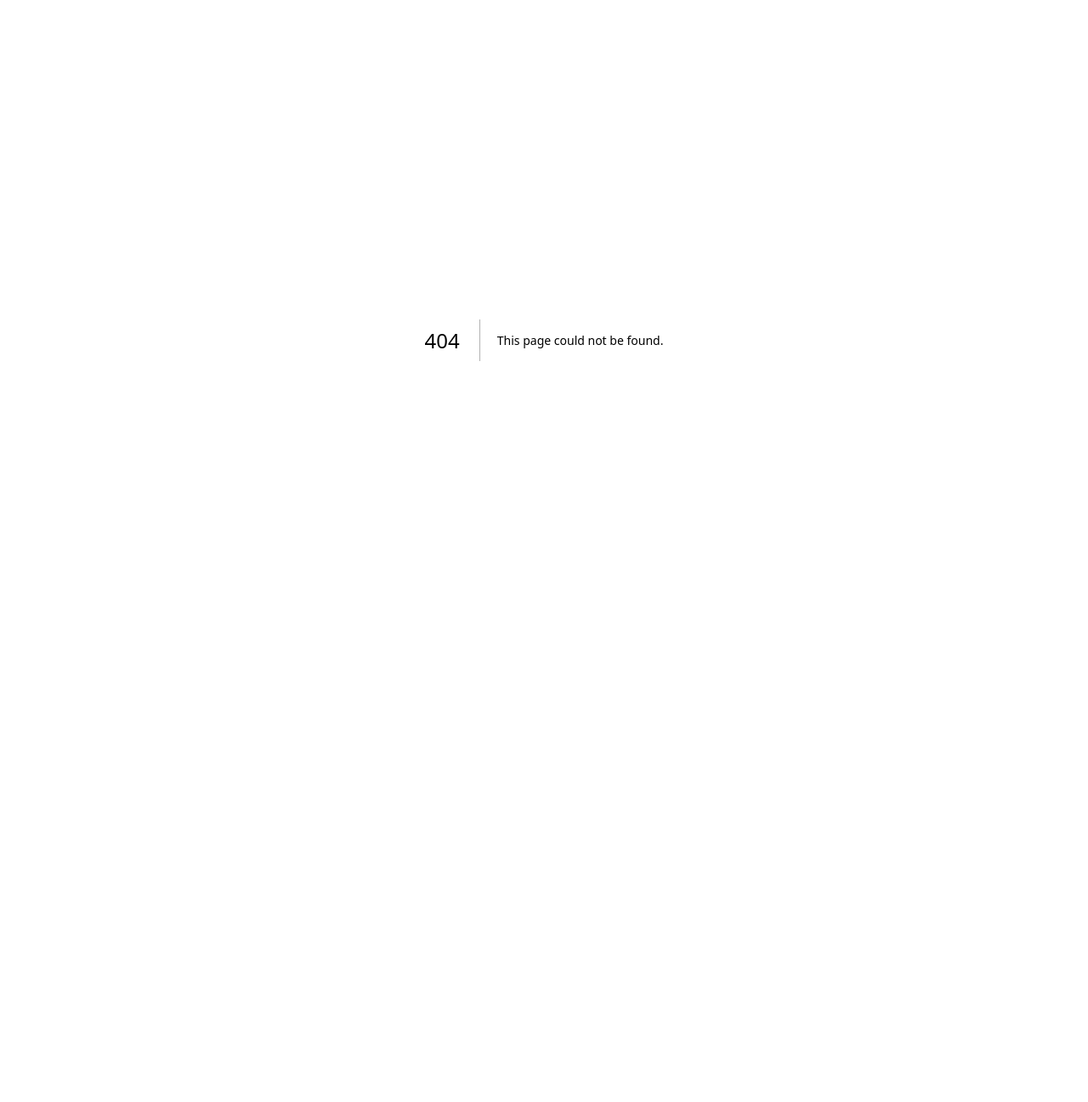
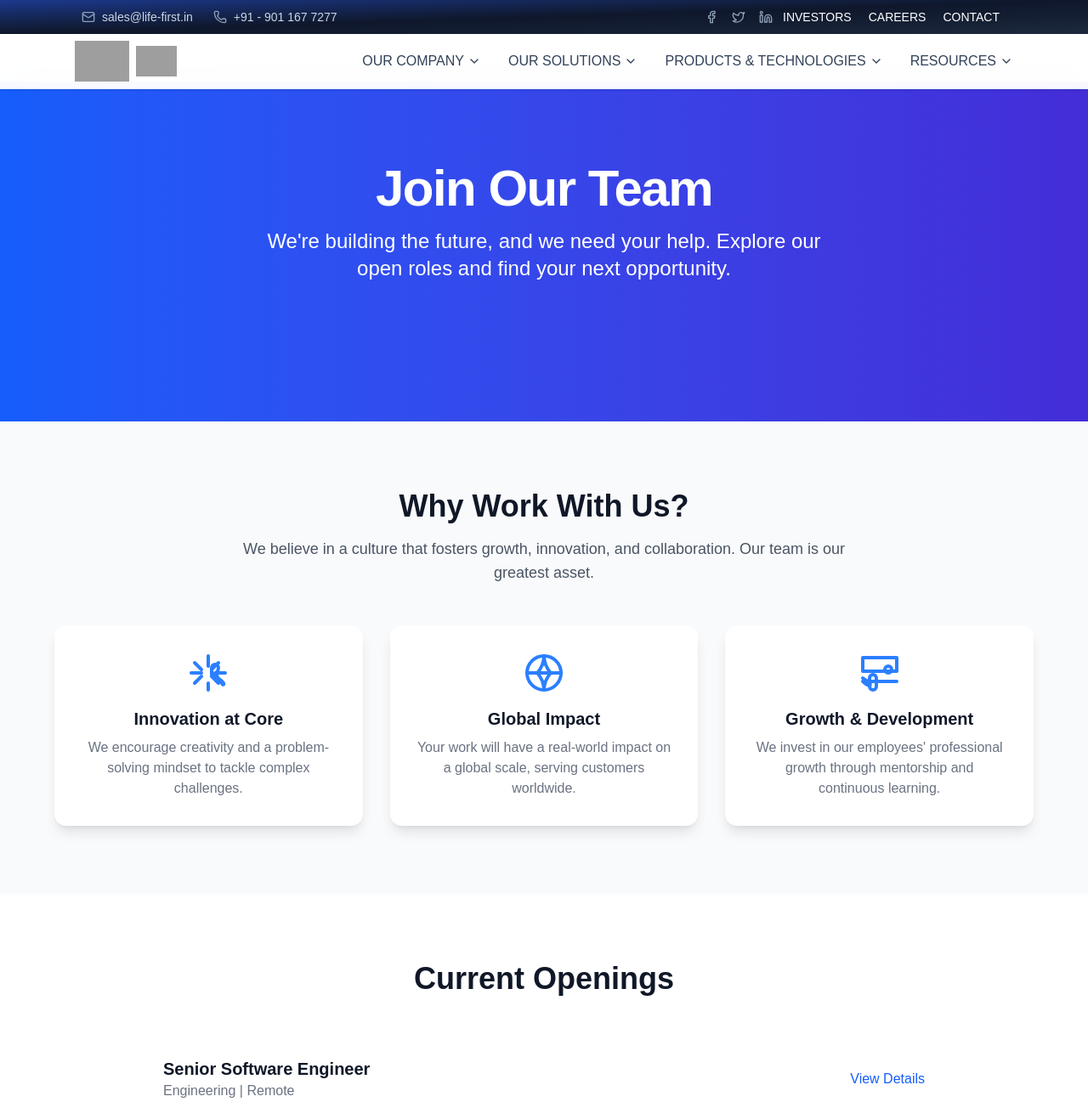
Before and after one commit to Animish2002/lifefirst, a Next.js app: page /careers in a window 1280 px wide. Before the commit this address had no page. Shown: the top 1297 px of the page at 85% size. Before the commit the page ends 800 px from the top, so only its background shows below. Built offline with nearby package versions, Linux system fonts and the light colour scheme; grey boxes are pictures that could not be loaded; a web font is replaced by a local one.

Commit message:
new changes

```diff
--- a/src/Landing/Navigation.tsx
+++ b/src/Landing/Navigation.tsx
@@ -60,43 +60,6 @@ const navLinks: NavLink[] = [
       {
         name: "Packaged Water Treatment Plant",
         path: "/solutions/water-treatment",
-      },
-      {
-        name: "Other Products",
-        path: "/solutions/other-products",
-        subItems: [
-          {
-            name: "Ultrafiltration Systems (UF)",
-            path: "/solutions/ultrafiltration",
-          },
-          {
-            name: "Reverse Osmosis Systems (RO)",
-            path: "/solutions/reverse-osmosis",
-          },
-          {
-            name: "Pressure Sand Filters (PSF)",
-            path: "/solutions/pressure-sand-filters",
-          },
-          {
-            name: "Activated Carbon Filters (ACF)",
-            path: "/solutions/activated-carbon-filters",
-          },
-          { name: "Lamella Clarifier", path: "/solutions/lamella-clarifier" },
-          {
-            name: "Clarifier Mechanism",
-            path: "/solutions/clarifier-mechanism",
-          },
-          { name: "Tube Settlers", path: "/solutions/tube-settlers" },
-          { name: "Water Softeners", path: "/solutions/water-softeners" },
-          {
-            name: "Demineralization Systems (DM)",
-            path: "/solutions/demineralization",
-          },
-          {
-            name: "Chemical Dosing Systems",
-            path: "/solutions/chemical-dosing",
-          },
-        ],
       },
       {
         name: "Sanitation Solutions",
@@ -230,6 +193,11 @@ const Navigation: React.FC = () => {
     }));
   };
 
+  const handleMobileLinkClick = () => {
+    setIsMobileMenuOpen(false);
+    setMobileExpandedItems({});
+  };
+
   // Mega Menu for Desktop
   const renderMegaMenu = (item: NavLink) => {
     const isOpen = activeDropdown === item.name;
@@ -242,7 +210,7 @@ const Navigation: React.FC = () => {
         onMouseLeave={handleMouseLeave}
       >
         <motion.div
-          className="text-slate-700 hover:text-blue-600 transition-colors text-md font-medium relative cursor-pointer flex items-center space-x-1 uppercase "
+          className="text-slate-700 hover:text-blue-600 transition-colors text-md font-medium relative cursor-pointer flex items-center space-x-1 uppercase"
           whileHover={{ y: -2 }}
         >
           {item.path ? (
@@ -341,7 +309,7 @@ const Navigation: React.FC = () => {
                   </div>
                 </div>
               ) : (
-                // Standard dropdown for Our Company
+                // Standard dropdown for Our Company and Resources
                 <div className="py-2">
                   {item.subItems.map((subItem) => (
                     <Link href={subItem.path} key={subItem.name}>
@@ -374,7 +342,7 @@ const Navigation: React.FC = () => {
     return (
       <div key={item.name} className="border-b border-gray-100 last:border-b-0">
         <motion.button
-          className="w-full text-left flex justify-between items-center py-4 text-slate-700 hover:text-blue-600 transition-colors font-medium text-lg "
+          className="w-full text-left flex justify-between items-center py-4 text-slate-700 hover:text-blue-600 transition-colors font-medium text-lg"
           onClick={() => toggleMobileItem(item.name)}
         >
           <span>{item.name}</span>
@@ -395,14 +363,14 @@ const Navigation: React.FC = () => {
               transition={{ duration: 0.3, ease: "easeInOut" }}
               className="overflow-hidden"
             >
-              <div className="pl-4 pb-4 border-l-2 border-blue-200">
+              <div className="pl-4 border-l-2 border-blue-200">
                 {item.subItems.map((subItem) => (
                   <div key={subItem.name} className="mb-3">
                     {subItem.subItems ? (
                       // Nested accordion
                       <div>
                         <motion.button
-                          className="w-full text-left flex justify-between items-center py-2 font-medium text-slate-600 hover:text-blue-600 transition-colors text-sm"
+                          className="w-full text-left flex justify-between items-center py-2 font-medium text-slate-600 hover:text-blue-600 transition-colors text-base"
                           onClick={() =>
                             toggleMobileItem(`${item.name}-${subItem.name}`)
                           }
@@ -443,7 +411,7 @@ const Navigation: React.FC = () => {
                                 <Link
                                   href={nestedItem.path}
                                   key={nestedItem.name}
-                                  onClick={() => setIsMobileMenuOpen(false)}
+                                  onClick={handleMobileLinkClick}
                                 >
                                   <motion.div
                                     className="block text-sm text-slate-500 hover:text-blue-600 transition-colors py-1"
@@ -459,12 +427,9 @@ const Navigation: React.FC = () => {
                       </div>
                     ) : (
                       // Regular item
-                      <Link
-                        href={subItem.path}
-                        onClick={() => setIsMobileMenuOpen(false)}
-                      >
+                      <Link href={subItem.path} onClick={handleMobileLinkClick}>
                         <motion.div
-                          className="block text-base text-slate-600 hover:text-blue-600 transition-colors py-2"
+                          className="block text-base text-slate-600 hover:text-blue-600 transition-colors"
                           whileHover={{ x: 4 }}
                         >
                           {subItem.name}
@@ -485,13 +450,13 @@ const Navigation: React.FC = () => {
     <motion.nav
       initial={{ y: -100 }}
       animate={{ y: 0 }}
-      className="fixed top-0 w-full z-40 bg-white/95 backdrop-blur-xl border-b border-blue-100 shadow-sm "
+      className="fixed top-0 w-full z-40 bg-white/95 backdrop-blur-xl border-b border-blue-100 shadow-sm"
     >
       <div className="bg-gradient-to-tl from-slate-800 via-slate-900 to-blue-900 text-white">
-        <div className="max-w-6xl mx-auto px-4 sm:px-6 lg:px-8">
+        <div className="max-w-6xl mx-auto px-2 sm:px-4 lg:px-8 py-1">
           <div className="flex items-center justify-between py-1.5">
             {/* Left Side - Contact Information */}
-            <div className="flex items-center space-x-6">
+            <div className="flex items-center md:space-x-6 space-x-2">
               {contactInfo.map((item, index) => (
                 <div key={index} className="flex items-center">
                   {item.href ? (
@@ -515,7 +480,7 @@ const Navigation: React.FC = () => {
                     </div>
                   )}
                   {index < contactInfo.length - 1 && (
-                    <div className="h-4 mx-4 w-px bg-slate-700 hidden lg:block" />
+                    <div className="h-4 mx-4 w-px bg-slate-700 hidden" />
                   )}
                 </div>
               ))}
@@ -530,19 +495,31 @@ const Navigation: React.FC = () => {
                   target="_blank"
                   rel="noopener noreferrer"
                   aria-label={social.label}
-                  className={`h-4 w-4 ml-3 text-slate-400 hover:bg-slate-800 transition-all duration-200 ${social.color} rounded flex items-center justify-center`}
+                  className={`h-4 w-4 ml-3 text-slate-400 hover:bg-slate-800 transition-all duration-200 ${social.color} rounded items-center justify-center hidden sm:flex`}
                 >
                   {social.icon}
                 </Link>
               ))}
 
-              <Link href="/investors" className="px-2 text-sm uppercase">
+              <Link
+                href="/investors"
+                className="px-2 text-xs md:text-sm uppercase"
+                onClick={handleMobileLinkClick}
+              >
                 Investors
               </Link>
-              <Link href="/careers" className="px-2 text-sm uppercase">
-                Carrers
+              <Link
+                href="/careers"
+                className="px-2 text-xs md:text-sm uppercase"
+                onClick={handleMobileLinkClick}
+              >
+                Careers
               </Link>
-              <Link href="/contact" className="px-2 text-sm uppercase">
+              <Link
+                href="/contact"
+                className="px-2 text-xs md:text-sm uppercase"
+                onClick={handleMobileLinkClick}
+              >
                 Contact
               </Link>
             </div>
@@ -580,7 +557,7 @@ const Navigation: React.FC = () => {
                 return (
                   <Link href={item.path as string} key={item.name}>
                     <motion.div
-                      className="text-slate-700 hover:text-blue-600 transition-colors text-lg font-medium relative cursor-pointer"
+                      className="text-slate-700 hover:text-blue-600 transition-colors text-lg font-medium relative cursor-pointer uppercase"
                       whileHover={{ y: -2 }}
                     >
                       {item.name}
@@ -601,6 +578,7 @@ const Navigation: React.FC = () => {
             <motion.button
               onClick={() => setIsMobileMenuOpen(!isMobileMenuOpen)}
               whileTap={{ scale: 0.9 }}
+              aria-label="Toggle mobile menu"
             >
               {isMobileMenuOpen ? <X size={24} /> : <Menu size={24} />}
             </motion.button>
@@ -618,7 +596,7 @@ const Navigation: React.FC = () => {
             transition={{ duration: 0.3 }}
             className="md:hidden bg-white/95 backdrop-blur-md overflow-hidden border-t border-blue-100"
           >
-            <div className="px-6 py-4">
+            <div className="px-6 py-4 overflow-y-auto max-h-[80vh]">
               {navLinks.map((item) => {
                 if (item.subItems) {
                   return renderMobileAccordion(item);
@@ -627,7 +605,7 @@ const Navigation: React.FC = () => {
                     <Link
                       href={item.path as string}
                       key={item.name}
-                      onClick={() => setIsMobileMenuOpen(false)}
+                      onClick={handleMobileLinkClick}
                     >
                       <motion.div
                         className="block py-4 text-slate-700 hover:text-blue-600 transition-colors font-medium text-lg border-b border-gray-100 last:border-b-0"
--- /dev/null
+++ b/src/app/careers/page.tsx
@@ -0,0 +1,235 @@
+"use client";
+import React from "react";
+import { useState } from "react";
+import { ComponentProps } from "react";
+import Navigation from "@/Landing/Navigation";
+import Footer from "@/Landing/Footer";
+
+// Assuming these icons are available or can be replaced with SVG/Lucide icons
+const JobIcon = ({ className }: ComponentProps<"svg">) => (
+  <svg
+    className={className}
+    xmlns="http://www.w3.org/2000/svg"
+    width="24"
+    height="24"
+    viewBox="0 0 24 24"
+    fill="none"
+    stroke="currentColor"
+    strokeWidth="2"
+    strokeLinecap="round"
+    strokeLinejoin="round"
+  >
+    <path d="M22 17H2c1.2 1.3 2.7 2.2 4.3 2.5v-2.1c-1.3-.2-2.5-1-3.6-1.8L2 15M10 15v5c0 1.1-.9 2-2 2s-2-.9-2-2v-5c0-1.1.9-2 2-2s2 .9 2 2zm12-4H2V3h20v8zm-5-3c-1.1 0-2 .9-2 2s.9 2 2 2 2-.9 2-2-.9-2-2-2z" />
+  </svg>
+);
+
+const GlobeIcon = ({ className }: ComponentProps<"svg">) => (
+  <svg
+    className={className}
+    xmlns="http://www.w3.org/2000/svg"
+    width="24"
+    height="24"
+    viewBox="0 0 24 24"
+    fill="none"
+    stroke="currentColor"
+    strokeWidth="2"
+    strokeLinecap="round"
+    strokeLinejoin="round"
+  >
+    <circle cx="12" cy="12" r="10"></circle>
+    <path d="M12 2a15.3 15.3 0 0 0 4 10 15.3 15.3 0 0 0-4 10 15.3 15.3 0 0 0-4-10 15.3 15.3 0 0 0 4-10z"></path>
+    <path d="M2 12h20"></path>
+  </svg>
+);
+
+const LightbulbIcon = ({ className }: ComponentProps<"svg">) => (
+  <svg
+    className={className}
+    xmlns="http://www.w3.org/2000/svg"
+    width="24"
+    height="24"
+    viewBox="0 0 24 24"
+    fill="none"
+    stroke="currentColor"
+    strokeWidth="2"
+    strokeLinecap="round"
+    strokeLinejoin="round"
+  >
+    <path d="M15 14c.2-.5 1-.8 1.5-.9a.4.4 0 0 1 .5.3c.4 1.3 1.2 2.6 2.3 3.6.4.4.8 1 1 1.6a.4.4 0 0 0 .5.3.4.4 0 0 0 .3-.5c-.3-.8-1-1.5-1.7-2.1-.8-.8-1.7-1.4-2.7-1.8a.4.4 0 0 0-.5.3z"></path>
+    <path d="M14 9a2 2 0 0 1 2-2 2 2 0 0 1 2 2c0 2.2-1.8 4-4 4z"></path>
+    <path d="M12 2v6"></path>
+    <path d="M12 18v4"></path>
+    <path d="M8 12H2"></path>
+    <path d="M22 12H16"></path>
+    <path d="M4 18l4-4"></path>
+    <path d="M18 18l-4-4"></path>
+    <path d="M4 6l4 4"></path>
+    <path d="M18 6l-4 4"></path>
+  </svg>
+);
+
+const jobs = [
+  {
+    id: 1,
+    title: "Senior Software Engineer",
+    department: "Engineering",
+    location: "Remote",
+  },
+  {
+    id: 2,
+    title: "Product Manager",
+    department: "Product",
+    location: "New York, NY",
+  },
+  {
+    id: 3,
+    title: "Marketing Specialist",
+    department: "Marketing",
+    location: "Remote",
+  },
+  {
+    id: 4,
+    title: "Data Analyst",
+    department: "Analytics",
+    location: "San Francisco, CA",
+  },
+];
+
+const page = () => {
+  const [openJobId, setOpenJobId] = useState<number | null>(null);
+
+  const toggleJobDescription = (id: number) => {
+    setOpenJobId(openJobId === id ? null : id);
+  };
+
+  return (
+    <div className="bg-gray-50 text-gray-800 font-sans">
+      <Navigation />
+
+      {/* Hero Section */}
+      <section className="bg-gradient-to-r from-blue-600 to-indigo-700 text-white py-24 px-4 sm:px-6 lg:px-8 mt-34 md:mt-24 h-[50vh]">
+        <div className="max-w-6xl mx-auto text-center">
+          <h1 className="text-4xl sm:text-5xl lg:text-6xl font-extrabold tracking-tight mb-4">
+            Join Our Team
+          </h1>
+          <p className="text-lg sm:text-xl lg:text-2xl font-light max-w-2xl mx-auto">
+            We're building the future, and we need your help. Explore our open
+            roles and find your next opportunity.
+          </p>
+        </div>
+      </section>
+
+      {/* Why Join Us Section */}
+      <section className="py-20 px-4 sm:px-6 lg:px-8">
+        <div className="max-w-6xl mx-auto text-center">
+          <h2 className="text-3xl sm:text-4xl font-extrabold text-gray-900 mb-4">
+            Why Work With Us?
+          </h2>
+          <p className="text-lg text-gray-600 mb-12 max-w-3xl mx-auto">
+            We believe in a culture that fosters growth, innovation, and
+            collaboration. Our team is our greatest asset.
+          </p>
+          <div className="grid grid-cols-1 md:grid-cols-3 gap-8">
+            <div className="bg-white p-8 rounded-xl shadow-lg transform transition-transform duration-300 hover:scale-105">
+              <LightbulbIcon className="w-12 h-12 text-blue-500 mx-auto mb-4" />
+              <h3 className="text-xl font-bold text-gray-900 mb-2">
+                Innovation at Core
+              </h3>
+              <p className="text-gray-500">
+                We encourage creativity and a problem-solving mindset to tackle
+                complex challenges.
+              </p>
+            </div>
+            <div className="bg-white p-8 rounded-xl shadow-lg transform transition-transform duration-300 hover:scale-105">
+              <GlobeIcon className="w-12 h-12 text-blue-500 mx-auto mb-4" />
+              <h3 className="text-xl font-bold text-gray-900 mb-2">
+                Global Impact
+              </h3>
+              <p className="text-gray-500">
+                Your work will have a real-world impact on a global scale,
+                serving customers worldwide.
+              </p>
+            </div>
+            <div className="bg-white p-8 rounded-xl shadow-lg transform transition-transform duration-300 hover:scale-105">
+              <JobIcon className="w-12 h-12 text-blue-500 mx-auto mb-4" />
+              <h3 className="text-xl font-bold text-gray-900 mb-2">
+                Growth & Development
+              </h3>
+              <p className="text-gray-500">
+                We invest in our employees' professional growth through
+                mentorship and continuous learning.
+              </p>
+            </div>
+          </div>
+        </div>
+      </section>
+
+      {/* Job Listings Section */}
+      <section className="bg-white py-20 px-4 sm:px-6 lg:px-8">
+        <div className="max-w-4xl mx-auto">
+          <h2 className="text-3xl sm:text-4xl font-extrabold text-center text-gray-900 mb-12">
+            Current Openings
+          </h2>
+          <ul className="divide-y divide-gray-200">
+            {jobs.map((job) => (
+              <li
+                key={job.id}
+                className="py-6 cursor-pointer"
+                onClick={() => toggleJobDescription(job.id)}
+              >
+                <div className="flex items-center justify-between">
+                  <div>
+                    <h3 className="text-xl font-semibold text-gray-900">
+                      {job.title}
+                    </h3>
+                    <p className="text-gray-500">
+                      {job.department} | {job.location}
+                    </p>
+                  </div>
+                  <button className="text-blue-600 font-medium hover:text-blue-800 transition-colors">
+                    {openJobId === job.id ? "Close" : "View Details"}
+                  </button>
+                </div>
+                {openJobId === job.id && (
+                  <div className="mt-4 p-4 rounded-lg bg-gray-100 border-l-4 border-blue-500 text-gray-700">
+                    <h4 className="font-bold mb-2">Job Description</h4>
+                    <p>
+                      This is a placeholder for the full job description. We are
+                      seeking a passionate and talented individual to join our
+                      team. You will be responsible for a range of tasks, from
+                      collaborating with cross-functional teams to developing
+                      new features.
+                    </p>
+                  </div>
+                )}
+              </li>
+            ))}
+          </ul>
+        </div>
+      </section>
+
+      {/* Call to Action Section */}
+      <section className="bg-gray-100 py-16 px-4 sm:px-6 lg:px-8">
+        <div className="max-w-4xl mx-auto text-center">
+          <h2 className="text-3xl sm:text-4xl font-extrabold text-gray-900 mb-4">
+            Ready to Join Us?
+          </h2>
+          <p className="text-lg text-gray-600 mb-8">
+            If you don't see an opening that fits your skills, we'd still love
+            to hear from you.
+          </p>
+          <a
+            href="#"
+            className="inline-block bg-blue-600 text-white font-bold py-3 px-8 rounded-full shadow-lg hover:bg-blue-700 transition-colors duration-300"
+          >
+            Connect With Us
+          </a>
+        </div>
+      </section>
+
+      <Footer />
+    </div>
+  );
+};
+
+export default page;
--- a/src/app/page.tsx
+++ b/src/app/page.tsx
@@ -1,13 +1,10 @@
 import CTASection from "@/Landing/Contact";
 import Footer from "@/Landing/Footer";
-import Gallery from "@/app/gallery/page";
-
 import HeroSection from "@/Landing/HeroSection";
 import Navigation from "@/Landing/Navigation";
 import ProjectsMarquee from "@/Landing/ProjectsMarquee";
 import SolutionsSection from "@/Landing/SolutionsSection";
 import StatsSection from "@/Landing/StatsSection";
-
 import { WhyChooseUs } from "@/Landing/WhyChooseUs";
 import AboutSection from "@/Landing/AboutUs";
 
--- a/src/app/solutions/page.tsx
+++ b/src/app/solutions/page.tsx
@@ -56,7 +56,7 @@ const page = () => {
       <Navigation />
 
       {/* Hero Section */}
-      <section className="relative text-white py-20 px-4 overflow-hidden mt-34 md:mt-32 h-[50vh]">
+      <section className="relative text-white py-20 px-4 overflow-hidden mt-34 md:mt-24 h-[50vh]">
         {/* Background Image */}
 
         <div className="absolute inset-0 z-0">
```
